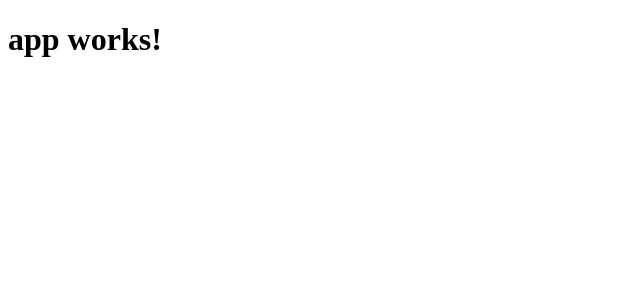
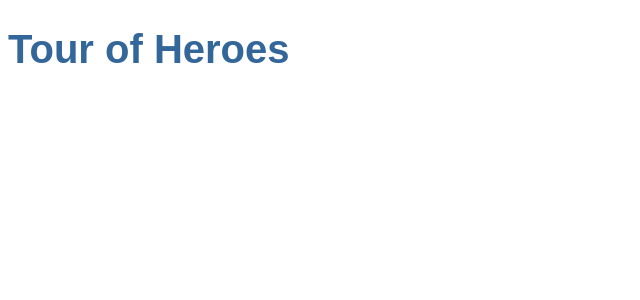
Before and after one commit to nbjo/angular-tour-of-heroes, an Angular app: page / in a window 1280 px wide. Shown: the top 300 px of the page, without its empty margins (0-640 px from the left). Built offline with nearby package versions, Linux system fonts and the light colour scheme.

Commit message:
change title and some style

```diff
--- a/src/app/app.component.css
+++ b/src/app/app.component.css
@@ -0,0 +1,22 @@
+/* Application-wide Styles */
+h1 {
+  color: #369;
+  font-family: Arial, Helvetica, sans-serif;
+  font-size: 250%;
+}
+h2, h3 {
+  color: #444;
+  font-family: Arial, Helvetica, sans-serif;
+  font-weight: lighter;
+}
+body {
+  margin: 2em;
+}
+body, input[text], button {
+  color: #888;
+  font-family: Cambria, Georgia;
+}
+/* everywhere else */
+* {
+  font-family: Arial, Helvetica, sans-serif;
+}
--- a/src/app/app.component.ts
+++ b/src/app/app.component.ts
@@ -6,5 +6,5 @@
   styleUrls: ['./app.component.css']
 })
 export class AppComponent {
-  title = 'app works!';
+  title = 'Tour of Heroes';
 }
```
Also changed, not shown: 1 other file (tests, documents, lock files or other folders).
